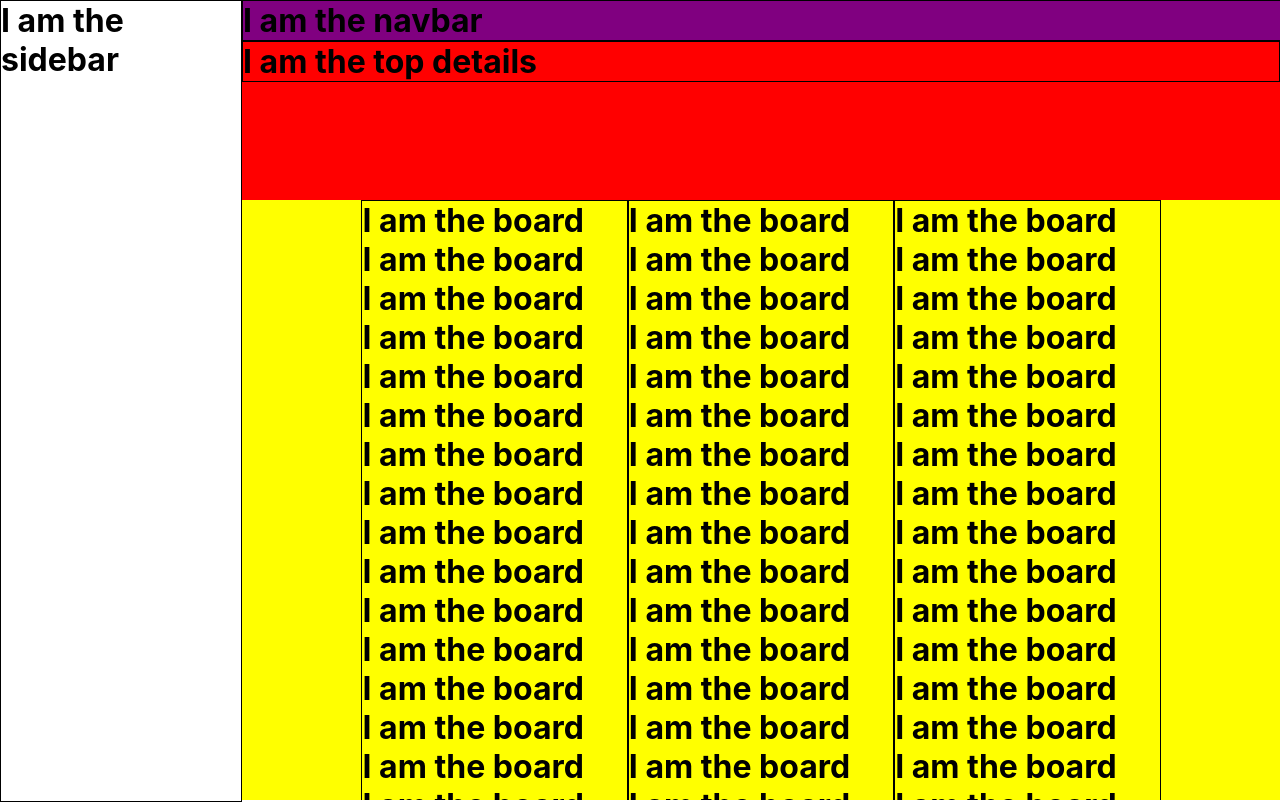
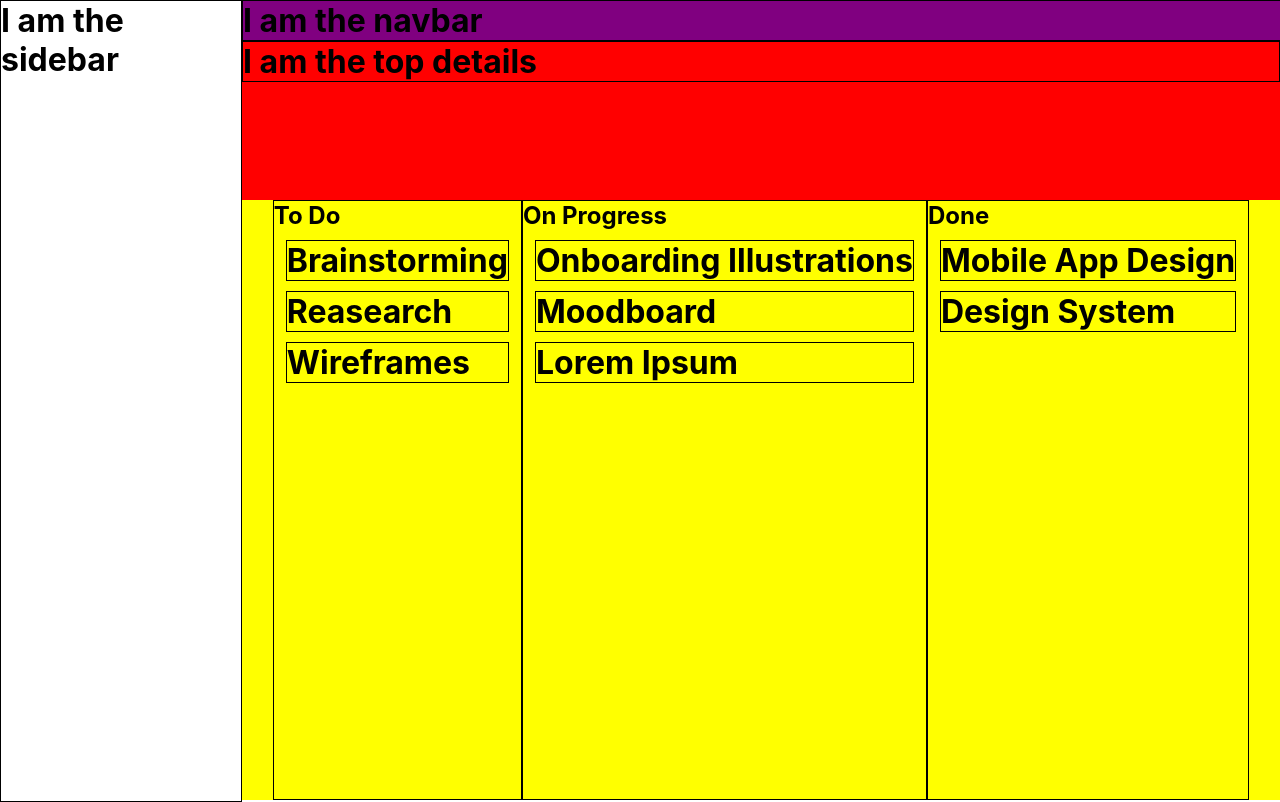
Before and after one commit to ARJUN-SABU/kanban-clone, a React (Create React App) app: page / in a window 1280 px wide. Built offline with nearby package versions, Linux system fonts and the light colour scheme.

Commit message:
Added the skeletal structure of boards and cards

```diff
--- a/src/components/Board.js
+++ b/src/components/Board.js
@@ -1,55 +1,15 @@
 //styles
 import "../styles/Board.css";
 
-function Board() {
+//component
+import Card from "./Card";
+
+function Board({ boardData }) {
   return (
     <div className="board">
-      <h1>I am the board</h1>
-      <h1>I am the board</h1>
-      <h1>I am the board</h1>
-      <h1>I am the board</h1>
-      <h1>I am the board</h1>
-      <h1>I am the board</h1>
-      <h1>I am the board</h1>
-      <h1>I am the board</h1>
-      <h1>I am the board</h1>
-      <h1>I am the board</h1>
-      <h1>I am the board</h1>
-      <h1>I am the board</h1>
-      <h1>I am the board</h1>
-      <h1>I am the board</h1>
-      <h1>I am the board</h1>
-      <h1>I am the board</h1>
-      <h1>I am the board</h1>
-      <h1>I am the board</h1>
-      <h1>I am the board</h1>
-      <h1>I am the board</h1>
-      <h1>I am the board</h1>
-      <h1>I am the board</h1>
-      <h1>I am the board</h1>
-      <h1>I am the board</h1>
-      <h1>I am the board</h1>
-      <h1>I am the board</h1>
-      <h1>I am the board</h1>
-      <h1>I am the board</h1>
-      <h1>I am the board</h1>
-      <h1>I am the board</h1>
-      <h1>I am the board</h1>
-      <h1>I am the board</h1>
-      <h1>I am the board</h1>
-      <h1>I am the board</h1>
-      <h1>I am the board</h1>
-      <h1>I am the board</h1>
-      <h1>I am the board</h1>
-      <h1>I am the board</h1>
-      <h1>I am the board</h1>
-      <h1>I am the board</h1>
-      <h1>I am the board</h1>
-      <h1>I am the board</h1>
-      <h1>I am the board</h1>
-      <h1>I am the board</h1>
-      <h1>I am the board</h1>
-      <h1>I am the board 10</h1>
+      {boardData.cards.map((card) => (
+        <Card title={card.title} />
+      ))}
     </div>
   );
 }
--- a/src/components/BoardScreen.js
+++ b/src/components/BoardScreen.js
@@ -3,6 +3,9 @@ import "../styles/BoardScreen.css";
 
 //components
 import Board from "./Board";
+
+//data
+import cardData from "../data/cardData.json";
 
 function BoardScreen() {
   return (
@@ -11,9 +14,24 @@ function BoardScreen() {
         <h1>I am the top details</h1>
       </div>
       <div className="boardScreen__boardsAndCards">
-        <Board />
-        <Board />
-        <Board />
+        <div className="boardScreen__boardsAndCards__boardContainer">
+          <div className="boardScreen__boardsAndCards__boardInformation">
+            <h2>To Do</h2>
+          </div>
+          <Board boardData={cardData.toDoCards} />
+        </div>
+        <div className="boardScreen__boardsAndCards__boardContainer">
+          <div className="boardScreen__boardsAndCards__boardInformation">
+            <h2>On Progress</h2>
+          </div>
+          <Board boardData={cardData.onProgressCards} />
+        </div>
+        <div className="boardScreen__boardsAndCards__boardContainer">
+          <div className="boardScreen__boardsAndCards__boardInformation">
+            <h2>Done</h2>
+          </div>
+          <Board boardData={cardData.doneCards} />
+        </div>
       </div>
     </div>
   );
--- /dev/null
+++ b/src/components/Card.js
@@ -0,0 +1,12 @@
+//styles
+import "../styles/Card.css";
+
+function Card({ title }) {
+  return (
+    <div className="card">
+      <h1>{title}</h1>
+    </div>
+  );
+}
+
+export default Card;
--- a/src/data/cardData.json
+++ b/src/data/cardData.json
@@ -35,7 +35,7 @@
         "label": "Low",
         "title": "Onboarding Illustrations",
         "description": null,
-        "imageURLs": ["cardImage1"],
+        "imageURLs": ["projectImages/cardImage1"],
         "commentsCount": 14,
         "filesCount": 5
       },
@@ -43,7 +43,7 @@
         "label": "Low",
         "title": "Moodboard",
         "description": null,
-        "imageURLs": ["cardImage2", "cardImage3"],
+        "imageURLs": ["projectImages/cardImage2", "projectImages/cardImage3"],
         "commentsCount": 9,
         "filesCount": 10
       },
@@ -64,7 +64,7 @@
         "label": "Completed",
         "title": "Mobile App Design",
         "description": null,
-        "imageURLs": ["cardImage4"],
+        "imageURLs": ["projectImages/cardImage4"],
         "commentsCount": 12,
         "filesCount": 15
       },
--- a/src/styles/Board.css
+++ b/src/styles/Board.css
@@ -1,5 +1,5 @@
 .board {
-  border: 1px solid black;
+  /* border: 1px solid black; */
   height: 100%;
   overflow-y: scroll;
 }
--- a/src/styles/BoardScreen.css
+++ b/src/styles/BoardScreen.css
@@ -21,3 +21,6 @@
   justify-content: center;
   overflow-y: scroll;
 }
+.boardScreen__boardsAndCards__boardContainer {
+  border: 1px solid black;
+}
--- /dev/null
+++ b/src/styles/Card.css
@@ -0,0 +1,4 @@
+.card {
+  border: 1px solid black;
+  margin: 10px 12px;
+}
```
